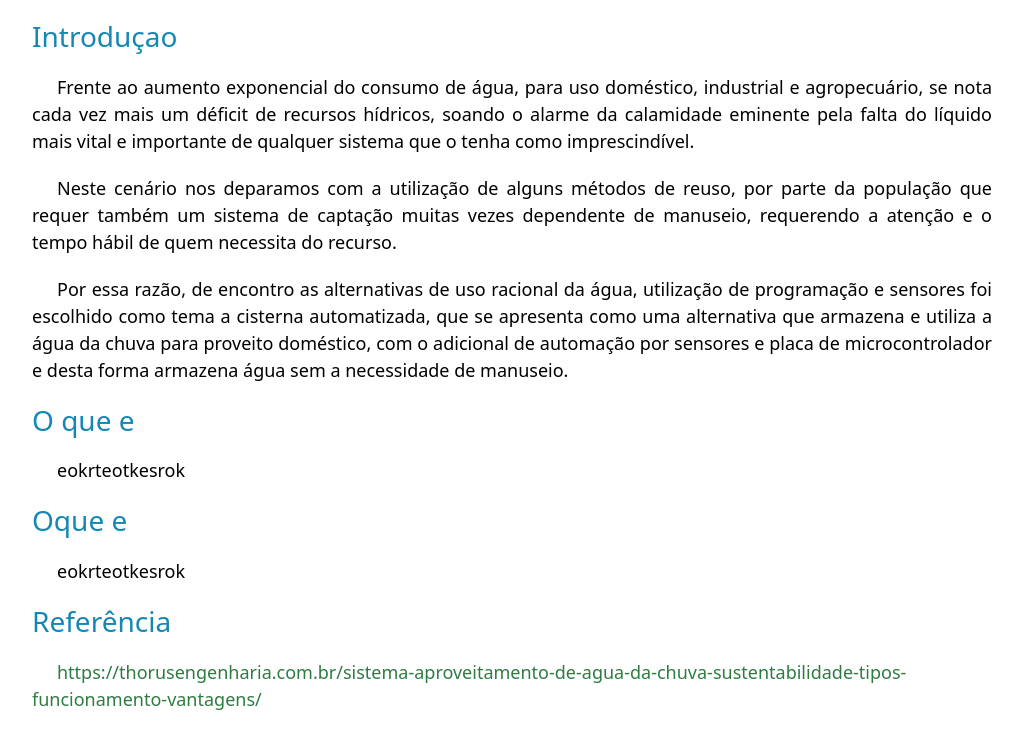
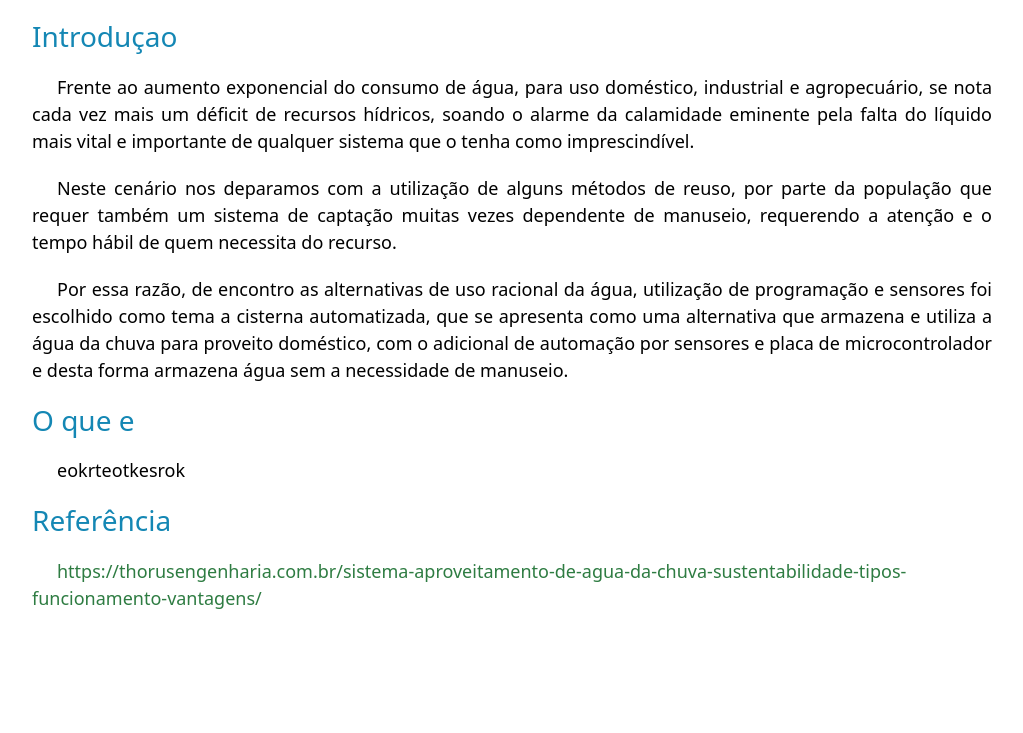
Before and after one commit to mhpaes/tcc, a plain HTML site: page index.html in a window 1280 px wide. Shown: the part 708-1441 px from the top of the page, without its empty margins (128-1151 px from the left). After the commit the page ends 1340 px from the top, so only its background shows below. Drawn offline with nearby package versions, Linux system fonts and the light colour scheme; a script that the page names is missing; a web font is replaced by a local one.

Commit message:
fix: removed h3

```diff
--- a/index.html
+++ b/index.html
@@ -76,8 +76,6 @@
                     sensores e placa de microcontrolador e desta forma armazena água sem a necessidade de manuseio.</p>
                 <h3>O que e</h3>
                 <p>eokrteotkesrok
-                <h3>Oque e</h3>
-                <p>eokrteotkesrok
                 <h3>Referência</h3>
                 <p><a target="_blank"
                       href="https://thorusengenharia.com.br/sistema-aproveitamento-de-agua-da-chuva-sustentabilidade-tipos-funcionamento-vantagens/">https://thorusengenharia.com.br/sistema-aproveitamento-de-agua-da-chuva-sustentabilidade-tipos-funcionamento-vantagens/</a>
```
